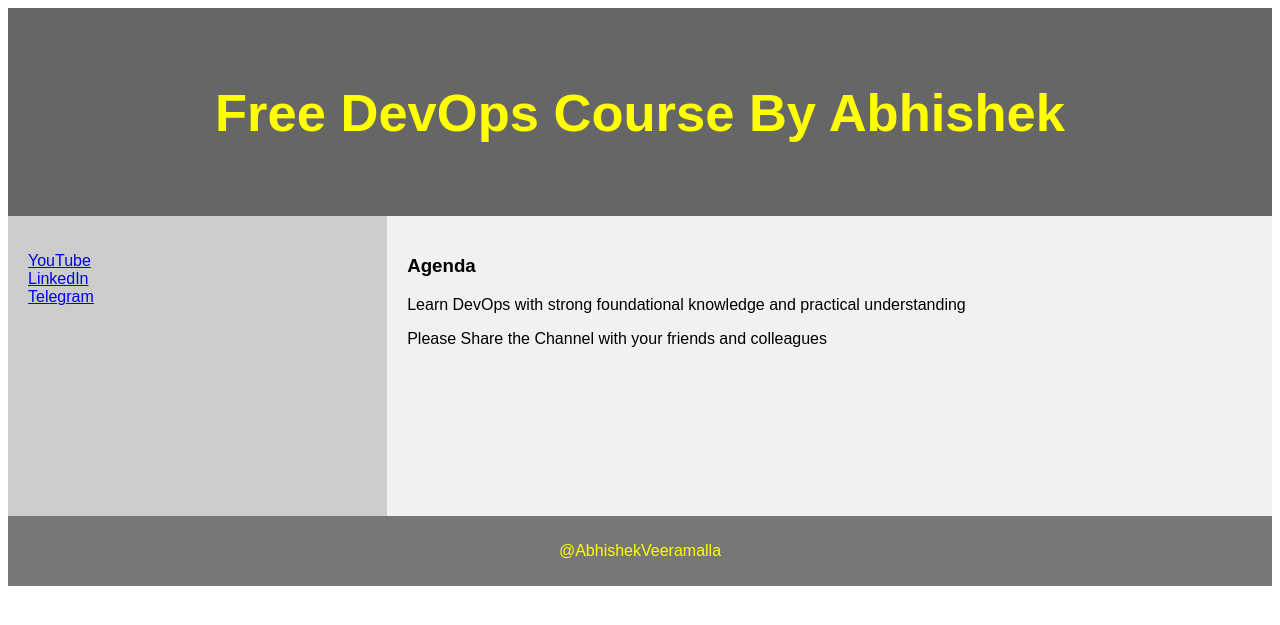
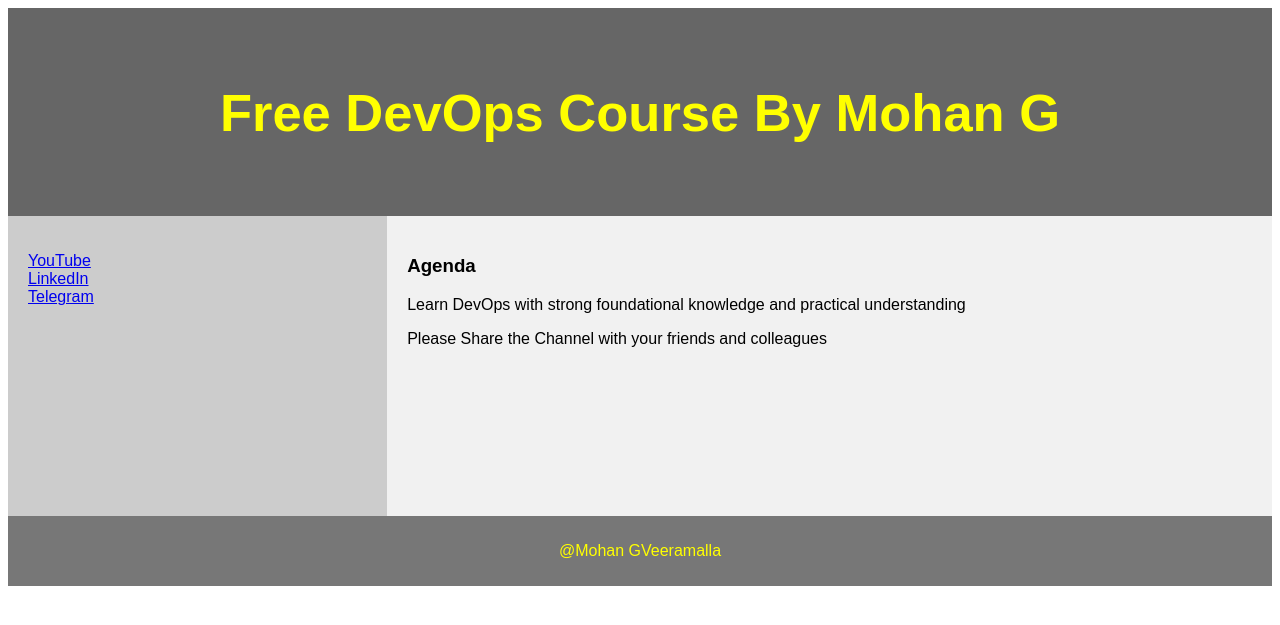
Before and after one commit to Gowdamohan2/Docker-zero-to-hero, a Django app: page /demo/ in a window 1280 px wide. Shown: the top 625 px of the page. Run offline with Django 4.2, Linux system fonts and the light colour scheme.

Commit message:
feat: add calculator application examples and update documentation with user branding

```diff
--- a/examples/python-web-app/devops/demo/templates/demo_site.html
+++ b/examples/python-web-app/devops/demo/templates/demo_site.html
@@ -73,15 +73,15 @@ footer {
 
 
 <header>
-  <h2>Free DevOps Course By Abhishek</h2>
+  <h2>Free DevOps Course By Mohan G</h2>
 </header>
 
 <section>
   <nav>
     <ul>
-      <li><a href="www.youtube.com/@AbhishekVeeramalla">YouTube</a></li>
-      <li><a href="www.linkedin.com/in/abhishek-veeramalla-77b33996/">LinkedIn</a></li>
-      <li><a href="https://telegram.me/abhishekveeramalla">Telegram</a></li>
+      <li><a href="www.youtube.com/@Mohan GVeeramalla">YouTube</a></li>
+      <li><a href="www.linkedin.com/in/Mohan G-veeramalla-77b33996/">LinkedIn</a></li>
+      <li><a href="https://telegram.me/Mohan Gveeramalla">Telegram</a></li>
     </ul>
   </nav>
 
@@ -93,7 +93,7 @@ footer {
 </section>
 
 <footer>
-  <p>@AbhishekVeeramalla</p>
+  <p>@Mohan GVeeramalla</p>
 </footer>
 
 </body>
```
Also changed, not shown: README.md, 2 other files.
